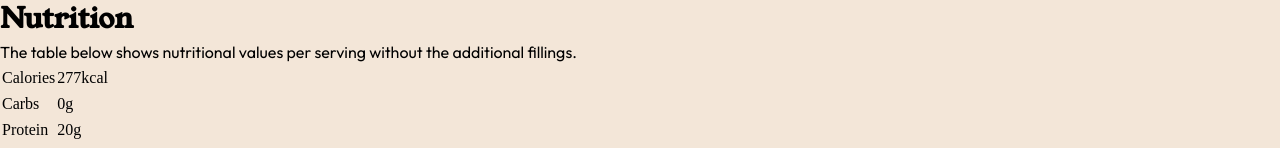
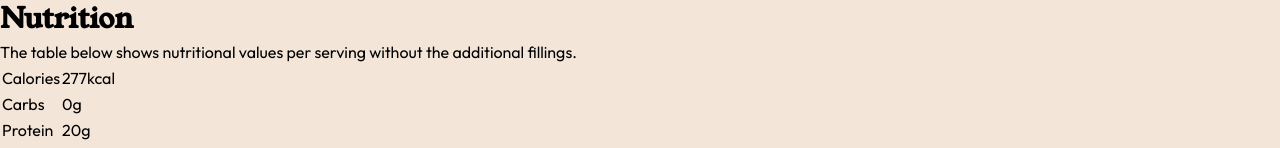
Before and after one commit to mayor-creator/frontend-projects, a React (Vite) app in the folder recipe-page-app/: page / in a window 1280 px wide. Shown: the part 839-987 px from the top of the page. Built offline with nearby package versions, Linux system fonts and the light colour scheme.

Commit message:
add table variable

```diff
--- a/recipe-page-app/scss/global/_typography.scss
+++ b/recipe-page-app/scss/global/_typography.scss
@@ -21,7 +21,8 @@ h3 {
 }
 
 p,
-li {
+li,
+table {
   font-size: clamp(1rem, 1rem + 0vw, 1rem);
   font-family: $font-family_outfit;
 }
```
